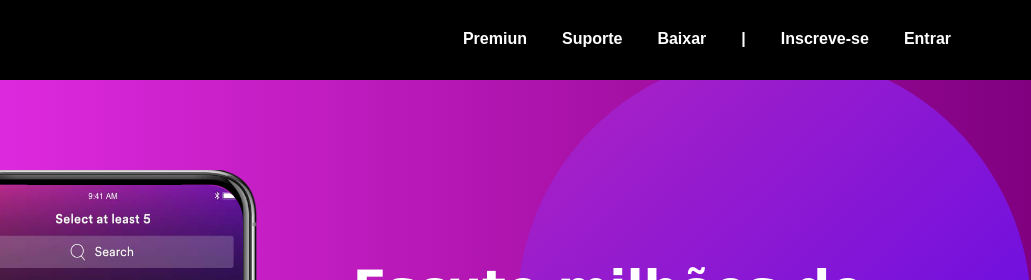
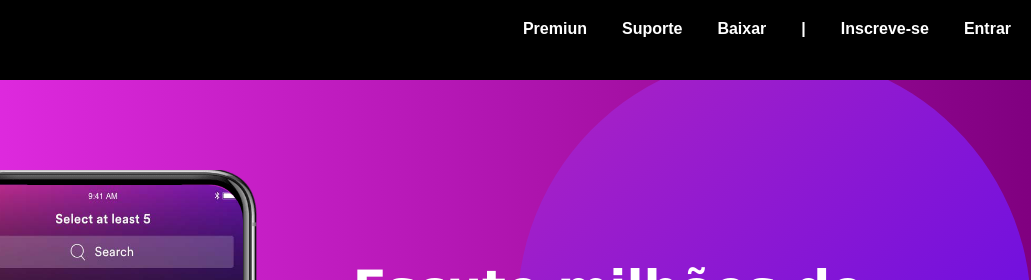
Before and after one commit to Erick-Bueno/Clone-Spotify, a plain HTML site: page index.html in a window 1280 px wide. Shown: the top 280 px of the page, 249-1280 px from the left. Drawn offline with Linux system fonts and the light colour scheme.

Commit message:
Update style.css

```diff
--- a/style.css
+++ b/style.css
@@ -38,9 +38,8 @@ a{
 }
 
 nav{
-    position: absolute;
-    right: 80px;
-    top: 30px;
+
+
 
 
 }
```
